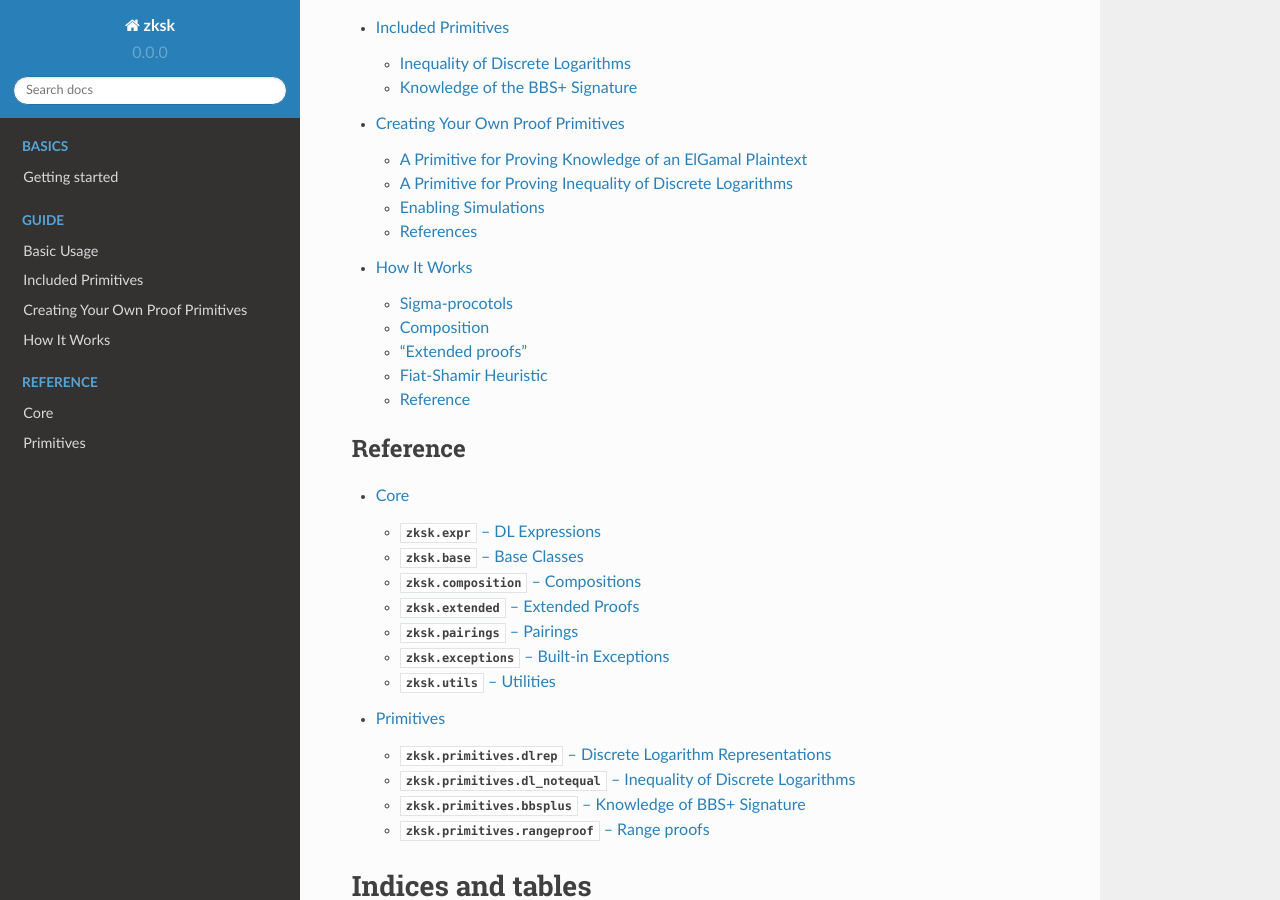
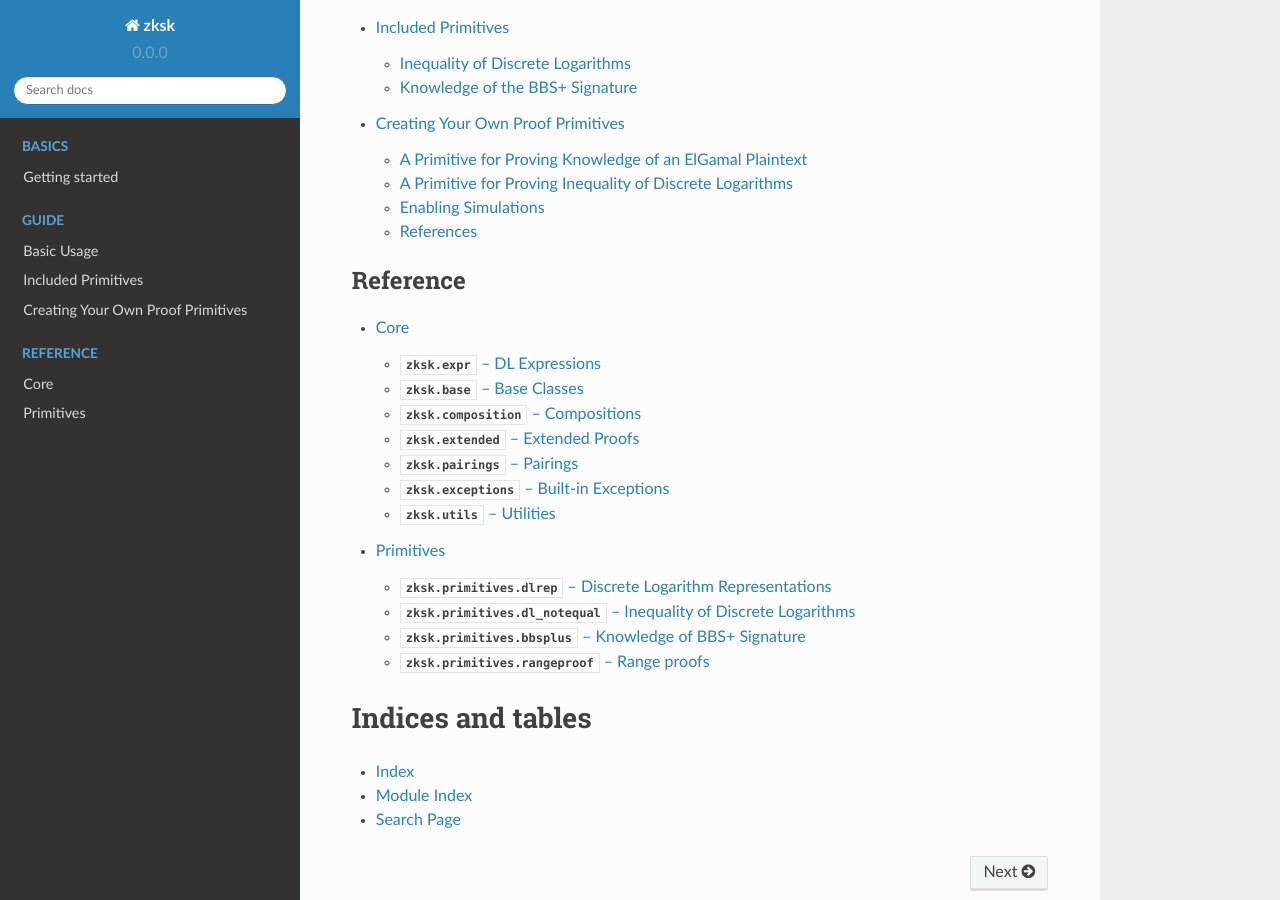
Before and after one commit to spring-epfl/zksk, a Sphinx documentation site: the page built from docs/index.rst, in a window 1280 px wide and 900 px high, scrolled down 600 px. Built offline with Sphinx 7.4.7 and the Read the Docs theme 2.0.0, drawn with Linux system fonts in a browser that asks for light colours; some of the changed lines change nothing that is shown.

Commit message:
Remove internals

```diff
--- a/docs/index.rst
+++ b/docs/index.rst
@@ -18,7 +18,6 @@ zksk's docs
    usage
    primitives
    new_primitives
-   internals
 
 .. toctree::
    :maxdepth: 2
--- a/docs/internals.rst
+++ /dev/null
@@ -1,77 +0,0 @@
-How It Works
-------------
-
-TODO: This is a mess.
-
-Sigma-procotols
-^^^^^^^^^^^^^^^
-
-We recall the concept of a *Sigma-protocol* for zero-knowledge proofs. It is a protocol between a
-*Prover* and a *Verifier*.
-
-Before the protocol starts the Prover and the Verifier share some "public information", namely an
-elliptic curve group along with a set of generators in this group, and the values for which we want
-to prove certain properties/decomposition.
-
-The interaction in the Sigma-protocol consists of three steps:
-1. Prover → Verifier: sends *commitment*
-2. Prover ← Verifier: sends *challenge*
-3. Prover → Verifier: sends *response*.
-
-After the interaction is completed, the Verifier locally *verifies*, i.e., recomputes a
-pseudo-commitment from the challenge and the responses, and compares it to the received commitment.
-
-
-Normally, a commitment is produced using *randomizers*, one randomizer for each secret.
-
-Composition
-^^^^^^^^^^^
-
-If the proof is a composition of subproofs, a global challenge and global randomizers are shared
-(i.e the subproofs are **not** run independently from each other).
-
-- The ``challenge`` is common to a whole protocol. In the case of the or-proof, sub-challenges are
-  drawn, i.e., each subproof runs (simulated or not) with its own challenge.
-  This explains the constraint about reoccuring secrets in and out of an or-proof: a
-  malicious Verifier can retrieve a secret which appears under several challenges and a unique
-  commitment. A solution is to change the statement syntax into a canonical form, where the or is
-  on top of the tree.
-- The ``randomizers`` are the random values used to produce commitments. They are paired with the
-  secrets, to ensure that a reoccuring secret produces identical responses. If there are :math:`n`
-  secrets of :math:`m` distinct values, there are :math:`m` distinct randomizers.
-- The ``responses`` are ordered as the secrets were ordered: for :math:`n` secrets, there are
-  :math:`n` responses.
-
-"Extended proofs"
-^^^^^^^^^^^^^^^^^
-
-An :py:class:`base.ExtendedProof` makes use of precommitments, i.e., parameters which are not known
-at the proof instantiation and are computed by the proving side.  Therefore, they have to be sent
-explicitly in a preliminary round for interactive protocols, and as an additional attribute in
-non-interactive or simulation transcripts.
-
-The protocol of an extended proof is as follows:
-
-1. he proof is built and its attributes are set, but cannot run most methods
-2. Upon processing of the precommitment, a separate and complete regular proof
-   (:py:class:`base.Proof`) is constructed inside the extended proof.
-3. All the usual methods are redirected to this internal constructed proof.
-
-The ``Prover`` and ``Verifier`` work in the same way, embedding a ``constructed_prover`` (resp
-``constructed_verifier``).
-
-Fiat-Shamir Heuristic
-^^^^^^^^^^^^^^^^^^^^^
-
-The library supports the non-interactive version of the proofs via the Fiat-Shamir heuristic. The
-challenge hash contains the proof statement and all the bases, including (in the case of "extended
-proofs") the precommitments. In particular, it embeds the left-hand-side of the proof statement for
-security reasons [BPW12]_.
-
-Reference
-^^^^^^^^^
-
-.. [BPW12] D. Bernhard, O. Pereira, and B. Warinschi, “How not to prove
-   yourself: Pitfalls of the Fiat-Shamir heuristic and applications to
-   Helios,” in International Conference on the Theory and Application of
-   Cryptology and Information Security. Springer, 2012, pp. 626–643.
```
